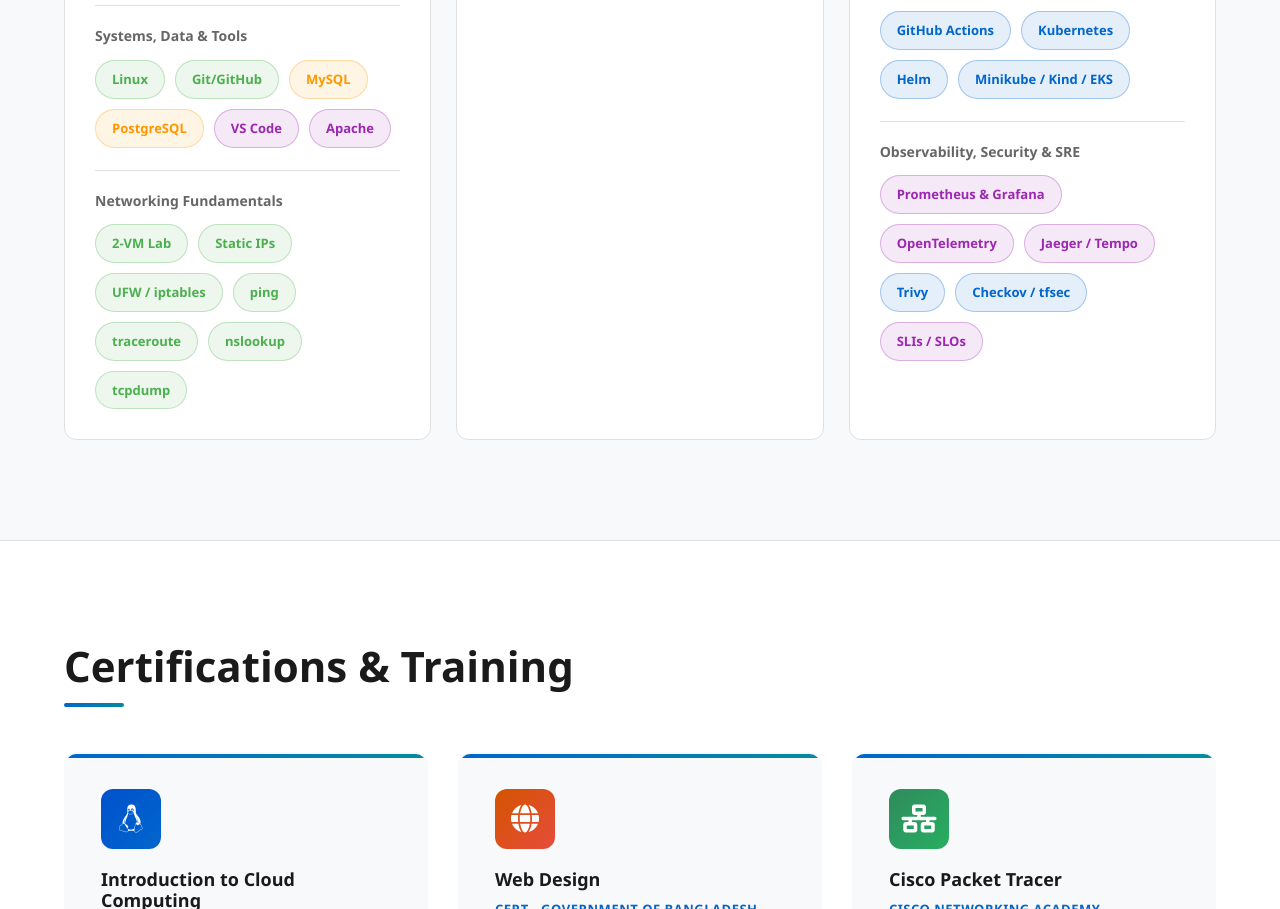
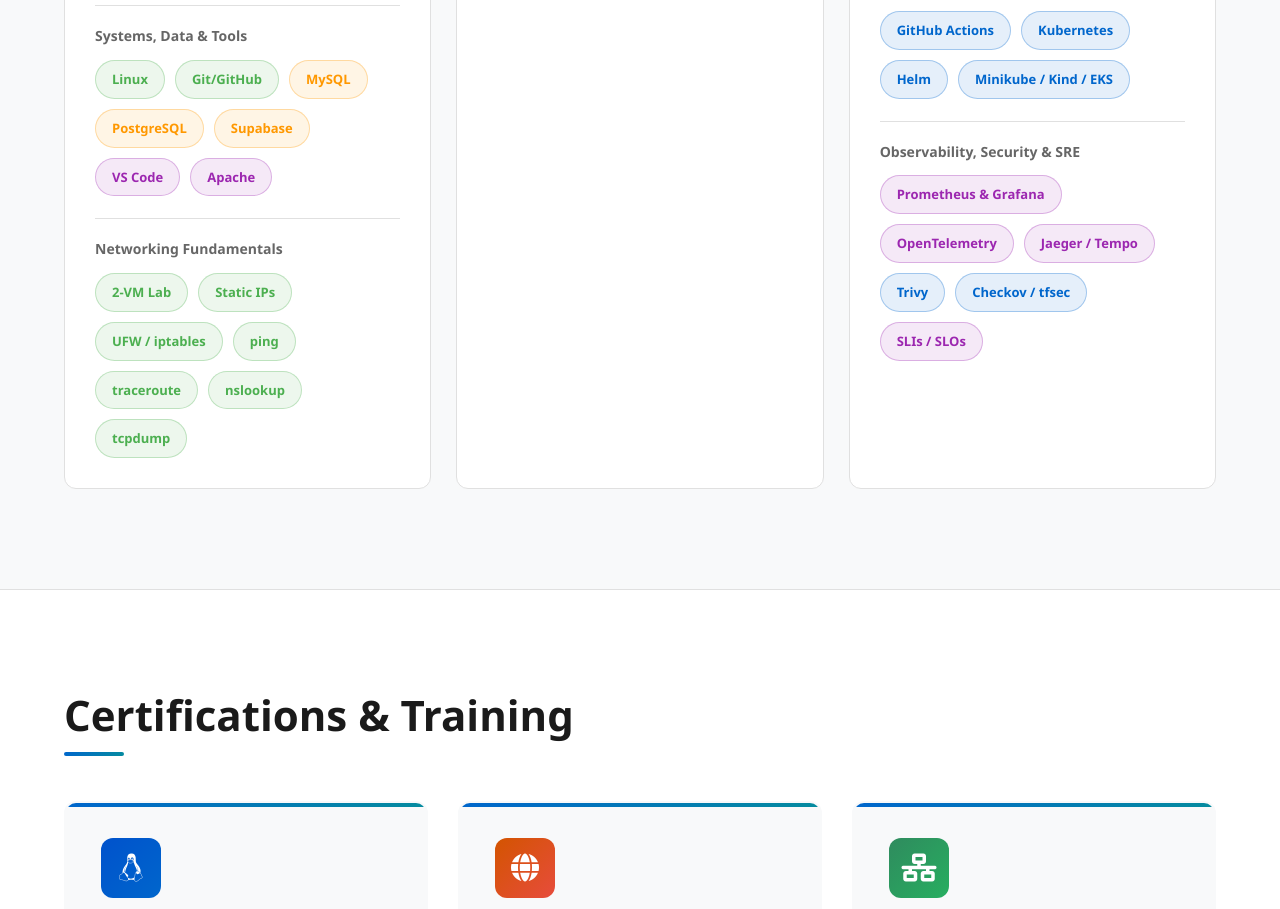
Before and after one commit to Ashikur14r/portfolio, a plain HTML site: page index.html in a window 1280 px wide. Shown: the part 2122-3031 px from the top of the page. Drawn offline with Linux system fonts and the light colour scheme; no server answers.

Commit message:
Add Supabase to portfolio skills

```diff
--- a/index.html
+++ b/index.html
@@ -157,6 +157,7 @@
                             <span class="tag tag-infra">Git/GitHub</span>
                             <span class="tag tag-db">MySQL</span>
                             <span class="tag tag-db">PostgreSQL</span>
+                            <span class="tag tag-db">Supabase</span>
                             <span class="tag tag-tools">VS Code</span>
                             <span class="tag tag-tools">Apache</span>
                         </div>
```
